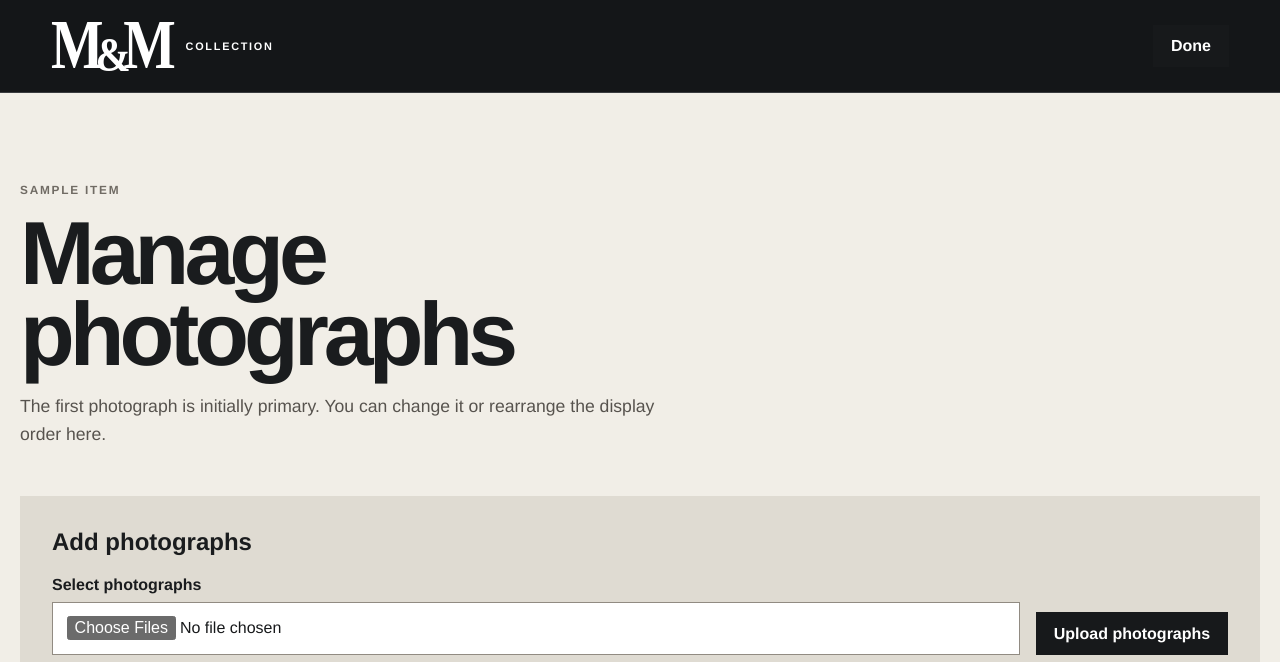
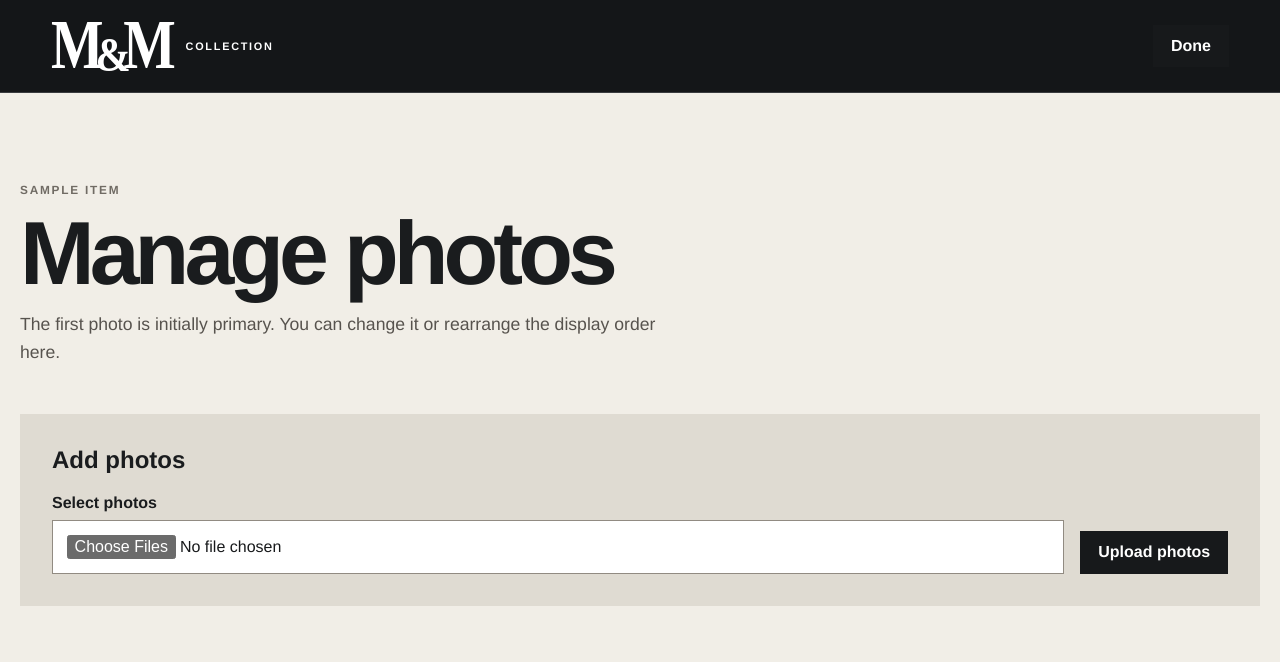
Before and after one commit to one-data-cookie/mm-collection, a FastAPI app: template src/mm_collection/templates/manage_photos.html in a window 1280 px wide. Shown: the top 662 px of the page. Run offline with FastAPI, Linux system fonts and the light colour scheme; the template is opened without the code that fills it: most values are stand-ins (such as "Sample title", 1, 10 or a date in 2020).

Commit message:
Use middle dots in byline and say "photos"
Separate every byline field with a middle dot instead of joining type and
date with a comma, and use "photo" instead of "photograph" in user-facing
text and docs.

Co-Authored-By: Claude Opus 5.5 <noreply@anthropic.com>

```diff
--- a/src/mm_collection/main.py
+++ b/src/mm_collection/main.py
@@ -296,7 +296,7 @@ def create_app(db_path: Path | None = None) -> FastAPI:
             return templates.TemplateResponse(
                 request=request,
                 name="manage_photos.html",
-                context={"item": item, "error": "Please select a photograph."},
+                context={"item": item, "error": "Please select a photo."},
                 status_code=422,
             )
 
@@ -327,7 +327,7 @@ def create_app(db_path: Path | None = None) -> FastAPI:
         if action not in {"save", "primary", "earlier", "later", "delete"}:
             raise HTTPException(status_code=400, detail="Unknown photo action")
         if not manage_photo(target, photos, item_id, photo_id, caption, action):
-            raise HTTPException(status_code=404, detail="Photograph not found")
+            raise HTTPException(status_code=404, detail="Photo not found")
         return RedirectResponse(
             _path_for(request, "manage_photos", item_id=item_id), status_code=303
         )
--- a/src/mm_collection/templates/index.html
+++ b/src/mm_collection/templates/index.html
@@ -65,7 +65,7 @@
                     >
                   {% else %}
                     <div class="object-card__image object-card__placeholder">
-                      <span>No photograph</span>
+                      <span>No photo</span>
                     </div>
                   {% endif %}
                 </a>
--- a/src/mm_collection/templates/manage_photos.html
+++ b/src/mm_collection/templates/manage_photos.html
@@ -3,7 +3,7 @@
   <head>
     <meta charset="utf-8">
     <meta name="viewport" content="width=device-width, initial-scale=1">
-    <title>Manage photographs · {{ item.title }} · M&amp;M Collection</title>
+    <title>Manage photos · {{ item.title }} · M&amp;M Collection</title>
     <style>{{ inline_css | safe }}</style>
   </head>
   <body class="admin-page">
@@ -15,25 +15,25 @@
     <main class="page">
       <div class="page-heading">
         <p class="eyebrow">{{ item.title }}</p>
-        <h1>Manage photographs</h1>
-        <p>The first photograph is initially primary. You can change it or rearrange the display order here.</p>
+        <h1>Manage photos</h1>
+        <p>The first photo is initially primary. You can change it or rearrange the display order here.</p>
       </div>
 
       {% if error %}<p class="form-error" role="alert">{{ error }}</p>{% endif %}
 
       <section class="add-photos-panel" aria-labelledby="add-photos-heading">
-        <h2 id="add-photos-heading">Add photographs</h2>
+        <h2 id="add-photos-heading">Add photos</h2>
         <form method="post" enctype="multipart/form-data" class="add-photos-form">
           <label>
-            <span>Select photographs</span>
+            <span>Select photos</span>
             <input type="file" name="photos" accept="image/*" multiple required>
           </label>
-          <button class="button" type="submit">Upload photographs</button>
+          <button class="button" type="submit">Upload photos</button>
         </form>
       </section>
 
       {% if item.photos %}
-        <section class="photo-manager" aria-label="Existing photographs">
+        <section class="photo-manager" aria-label="Existing photos">
           {% for photo in item.photos %}
             <article class="photo-editor">
               <div class="photo-editor__preview">
@@ -63,7 +63,7 @@
                     type="submit"
                     name="action"
                     value="delete"
-                    onclick="return confirm('Remove this photograph? This cannot be undone.')"
+                    onclick="return confirm('Remove this photo? This cannot be undone.')"
                   >Remove</button>
                 </div>
               </form>
@@ -72,8 +72,8 @@
         </section>
       {% else %}
         <section class="empty-state photo-empty-state">
-          <h2>No photographs yet.</h2>
-          <p>Add one or several photographs using the form above.</p>
+          <h2>No photos yet.</h2>
+          <p>Add one or several photos using the form above.</p>
         </section>
       {% endif %}
     </main>
--- a/src/mm_collection/templates/new_item.html
+++ b/src/mm_collection/templates/new_item.html
@@ -29,9 +29,9 @@
 
         {% if not editing %}
           <label>
-            <span>Photographs</span>
+            <span>Photos</span>
             <input type="file" name="photos" accept="image/*" multiple>
-            <small>Select or take several photographs at once.</small>
+            <small>Select or take several photos at once.</small>
           </label>
         {% endif %}
 
```
Also changed, not shown: mm_collection/DOCS.md (+4 -4 lines), src/mm_collection/templates/item_detail.html (+6 -7 lines), tests/test_app.py (+2 -2 lines), README.md, 1 other file.
